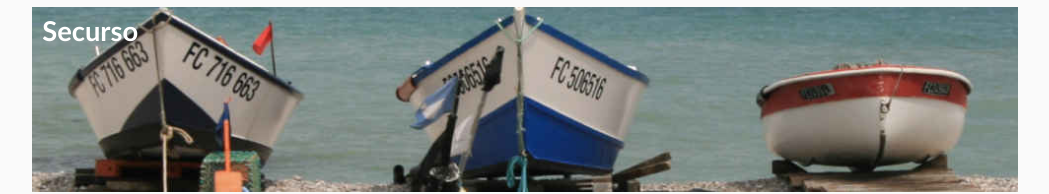
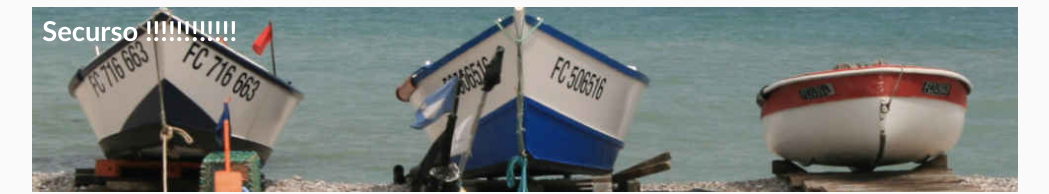
Before and after one commit to RnoSoft/Securso, a plain HTML site: page index.html in a window 1280 px wide. Shown: the top 194 px of the page, without its empty margins (115-1164 px from the left). Drawn offline with Linux system fonts and the light colour scheme.

Commit message:
Test restore

```diff
--- a/index.html
+++ b/index.html
@@ -21,7 +21,7 @@
     <figure class="header-figure" >
         <img src="/assets/images/headers/body-image-001.jpeg" alt="header photograph"/>
         <figcaption>
-            <a href="/">Securso</a>
+            <a href="/">Securso !!!!!!!!!!!!</a>
         </figcaption>
     </figure>
 </header>
```
